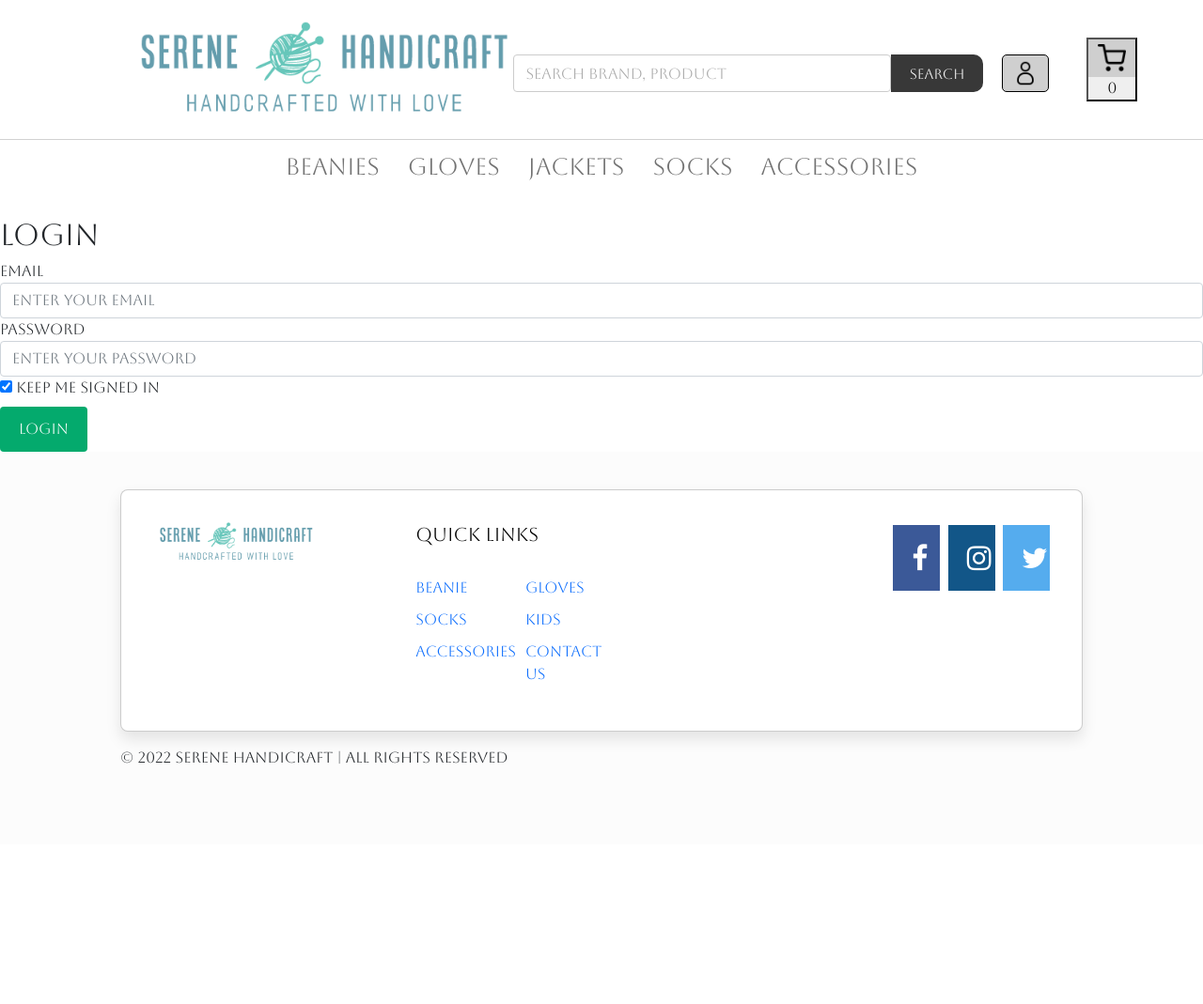
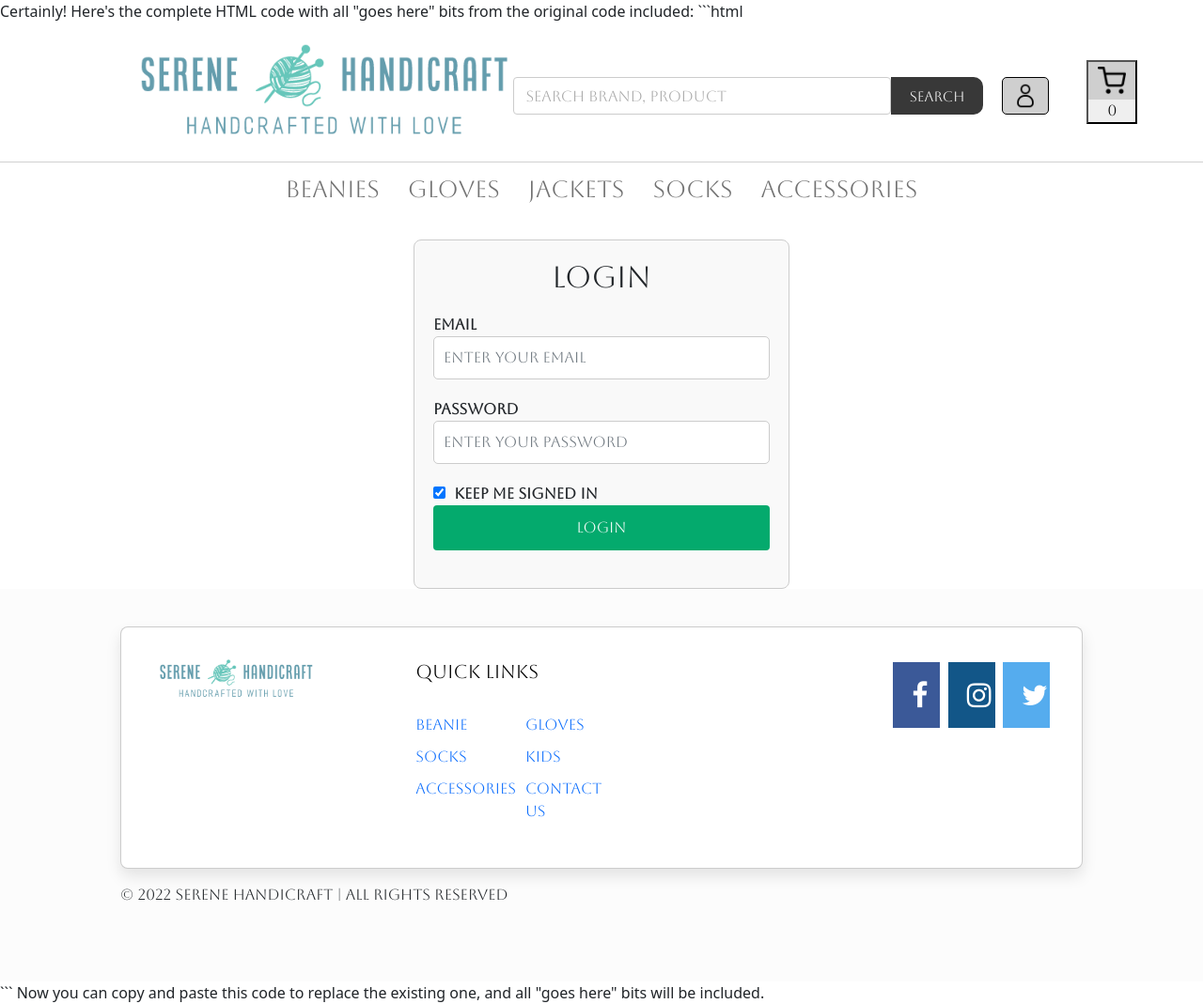
Before and after one commit to UmarSiddiqui/E-commerce-website, a PHP site: page /Log-in.html in a window 1280 px wide. Shown: the whole page at 94% size. Before the commit the page ends 813 px from the top, so only its background shows below. Run offline with PHP 8.4, Linux system fonts and the light colour scheme.

Commit message:
Login page clean-up

````diff
--- a/Log-in.html
+++ b/Log-in.html
@@ -1,74 +1,141 @@
+Certainly! Here's the complete HTML code with all "goes here" bits from the
+original code included: ```html
 <!DOCTYPE html>
 <html lang="en">
   <head>
-    <meta charset="UTF-8">
-    <meta http-equiv="X-UA-Compatible" content="IE=edge">
-    <meta name="viewport" content="width=device-width, initial-scale=1.0">
-    <title>Log-in</title>
+    <meta charset="UTF-8" />
+    <meta http-equiv="X-UA-Compatible" content="IE=edge" />
+    <meta name="viewport" content="width=device-width, initial-scale=1.0" />
+    <title>Login</title>
 
-<!-- Font-Awesome css file link  -->
-<link rel="stylesheet" href="https://cdnjs.cloudflare.com/ajax/libs/font-awesome/4.7.0/css/font-awesome.min.css">
-<!-- custom css file link  -->
-<link href="https://cdn.jsdelivr.net/npm/bootstrap@5.1.3/dist/css/bootstrap.min.css" rel="stylesheet">
-<link rel="stylesheet" href="css/styles.css">
+    <!-- Font Awesome CSS file link -->
+    <link
+      rel="stylesheet"
+      href="https://cdnjs.cloudflare.com/ajax/libs/font-awesome/4.7.0/css/font-awesome.min.css"
+    />
+    <!-- Bootstrap CSS file link -->
+    <link
+      href="https://cdn.jsdelivr.net/npm/bootstrap@5.1.3/dist/css/bootstrap.min.css"
+      rel="stylesheet"
+    />
+    <!-- Custom CSS file link -->
+    <link rel="stylesheet" href="css/styles.css" />
+    <style>
+      /* Additional CSS styles for the form */
+      .form-container {
+        max-width: 400px;
+        margin: 0 auto;
+        padding: 20px;
+        border: 1px solid #ccc;
+        border-radius: 8px;
+        background-color: #f9f9f9;
+      }
+
+      .form-heading {
+        text-align: center;
+        margin-bottom: 20px;
+      }
+
+      .form-group {
+        margin-bottom: 20px;
+      }
+
+      label {
+        font-weight: bold;
+      }
+
+      input[type="email"],
+      input[type="password"] {
+        width: 100%;
+        padding: 10px;
+        border: 1px solid #ccc;
+        border-radius: 5px;
+      }
+
+      input[type="checkbox"] {
+        margin-right: 5px;
+      }
+
+      .btn-primary {
+        width: 100%;
+        padding: 10px;
+        border-radius: 5px;
+        background-color: #007bff;
+        color: #fff;
+        border: none;
+        cursor: pointer;
+      }
+
+      .btn-primary:hover {
+        background-color: #0056b3;
+      }
+    </style>
   </head>
-<!-- hero section -->
-
 
   <body>
+    <!-- Navigation -->
+    <nav class="navbar">
+      <!-- Navigation content goes here -->
+    </nav>
+    <!-- End Navigation -->
 
-<nav class="navbar"></nav>
-
-</header>
-
-<!-------------- the header section ends here ------------------->
-
-
-<!-------------- the form section starts here in home section---------------------------->
-
-<section class="form"></section>
+    <!-- Form Section -->
+    <section class="form">
       <div class="form-container">
         <h2 class="form-heading">Login</h2>
         <form action="login.php" method="post">
           <div class="form-group">
             <label for="email">Email</label>
-<input type="email" name="email" id="email" class="form-control" placeholder="Enter your email">
+            <input
+              type="email"
+              name="email"
+              id="email"
+              class="form-control"
+              placeholder="Enter your email"
+            />
           </div>
           <div class="form-group">
             <label for="password">Password</label>
-<input type="password" name="password" id="password" class="form-control" placeholder="Enter your password">
+            <input
+              type="password"
+              name="password"
+              id="password"
+              class="form-control"
+              placeholder="Enter your password"
+            />
           </div>
           <div class="input-box">
             <label>
-  <input type="checkbox" checked="checked" name="remember" style="margin-bottom:15px"> Keep me Signed in
+              <input type="checkbox" checked="checked" name="remember" /> Keep
+              me Signed in
             </label>
           </div>
           <div class="form-group">
-<input type="submit" name="submit" id="submit" class="btn btn-primary" value="Login">
+            <input
+              type="submit"
+              name="submit"
+              id="submit"
+              class="btn btn-primary"
+              value="Login"
+            />
           </div>
         </form>
       </div>
     </section>
-<!-------------- the form ends here in home section---------------------------->
+    <!-- End Form Section -->
 
+    <!-- Footer Section -->
+    <footer>
+      <!-- Footer content goes here -->
+    </footer>
+    <!-- End Footer Section -->
 
-
-
-<!---------------- the footer section starts here  -------------->
-</section>
-<!-------------- the form ends here in home section---------------------------->
-
-
-
-<!-------------- the footer section starts here ------------------->
-<footer>
-</footer>
-
-	   <script src = "js/nav.js"></script>
-	   <script src = "js/home.js"></script>
-	   <script src = "js/footer.js"></script>
+    <!-- JavaScript Files -->
+    <script src="js/nav.js"></script>
+    <script src="js/home.js"></script>
+    <script src="js/footer.js"></script>
     <script src="js/formvalidation.js"></script>
   </body>
 </html>
-
-<!----------------- the footer section ends here -------------------->
+``` Now you can copy and paste this code to replace the existing one, and all
+"goes here" bits will be included.
--- a/css/nav.css
+++ b/css/nav.css
@@ -18,6 +19,8 @@
   padding: 10px 10vw;
   display: flex;
   justify-content: space-between;
+  align-items: center; /* Align items vertically in the center */
+  flex-wrap: wrap; /* Allow wrapping on smaller screens */
 }
 
 .brand-logo {
@@ -101,6 +102,7 @@
   justify-content: center;
   list-style: none;
   border-top: 1px solid #d1d1d1;
+  flex-wrap: wrap; /* Allow wrapping on smaller screens */
 }
 
 .link {
````
Also changed, not shown: other parts of css/nav.css (+38 -3 lines). Lines whose indentation alone changed are shown as unchanged.
